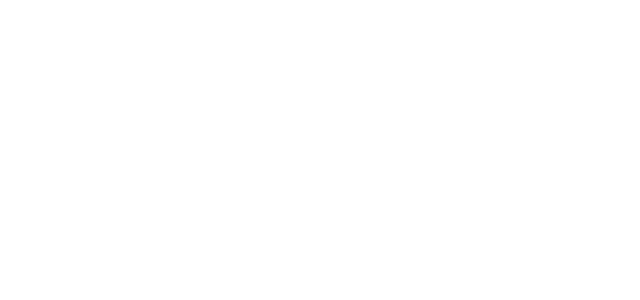
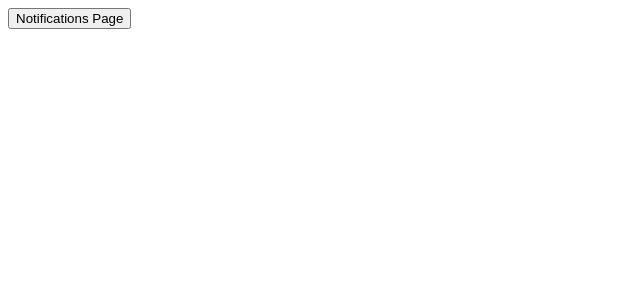
Before and after one commit to ideal6/Captain_Hook_Web, a Next.js app: page /notifications in a window 1280 px wide. Shown: the top 300 px of the page, without its empty margins (0-640 px from the left). Built offline with nearby package versions, Linux system fonts and the light colour scheme.

Commit message:
feat: Add Button Component Props

```diff
--- a/components/atoms/button/index.tsx
+++ b/components/atoms/button/index.tsx
@@ -1,9 +1,19 @@
 interface ButtonProps {
-  label: string
+  type?: 'button' | 'submit'
+  text: string
+  size: 'small' | 'normal' | 'big'
+  fontSize: 'small' | 'normal' | 'big'
+  fontColor: string
+  backgroundColor: string
 }
 
-const Button: React.FC<ButtonProps> = ({ label }) => {
-  return <div>{label}</div>
+// button type, label, size, font color, background color
+const Button: React.FC<ButtonProps> = ({ type = 'button', text }) => {
+  return (
+    <button type={type} className="w-160 h-36">
+      {text}
+    </button>
+  )
 }
 
 export default Button
--- a/pages/notifications/index.tsx
+++ b/pages/notifications/index.tsx
@@ -11,6 +11,7 @@
         type="button"
         text="Notifications Page"
         size="normal"
+        fontSize="normal"
         fontColor="#FFFFFF"
         backgroundColor="#000000"
       ></Button>
--- a/pages/webhooks/index.tsx
+++ b/pages/webhooks/index.tsx
@@ -11,6 +11,7 @@
         type="button"
         text="Webhooks Page"
         size="normal"
+        fontSize="normal"
         fontColor="#FFFFFF"
         backgroundColor="#000000"
       ></Button>
```
